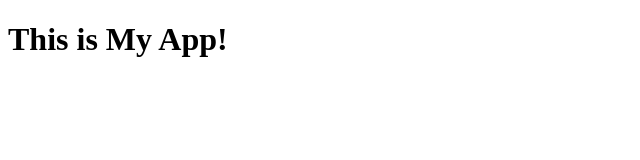
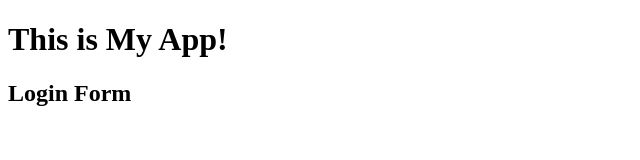
Before and after one commit to mhdbitar/my-app-sample, a plain HTML site: page index.html in a window 1280 px wide. Shown: the whole page, without its empty margins (0-640 px from the left). Drawn offline with Linux system fonts and the light colour scheme.

Commit message:
login form

```diff
--- a/index.html
+++ b/index.html
@@ -6,5 +6,6 @@
   </head>
   <body>
     <h1>This is My App!</h1>
+    <h2>Login Form</h2>
   </body>
 </html>
```
Also changed, not shown: login.html (added, +1 -0 lines), 1 other file.
